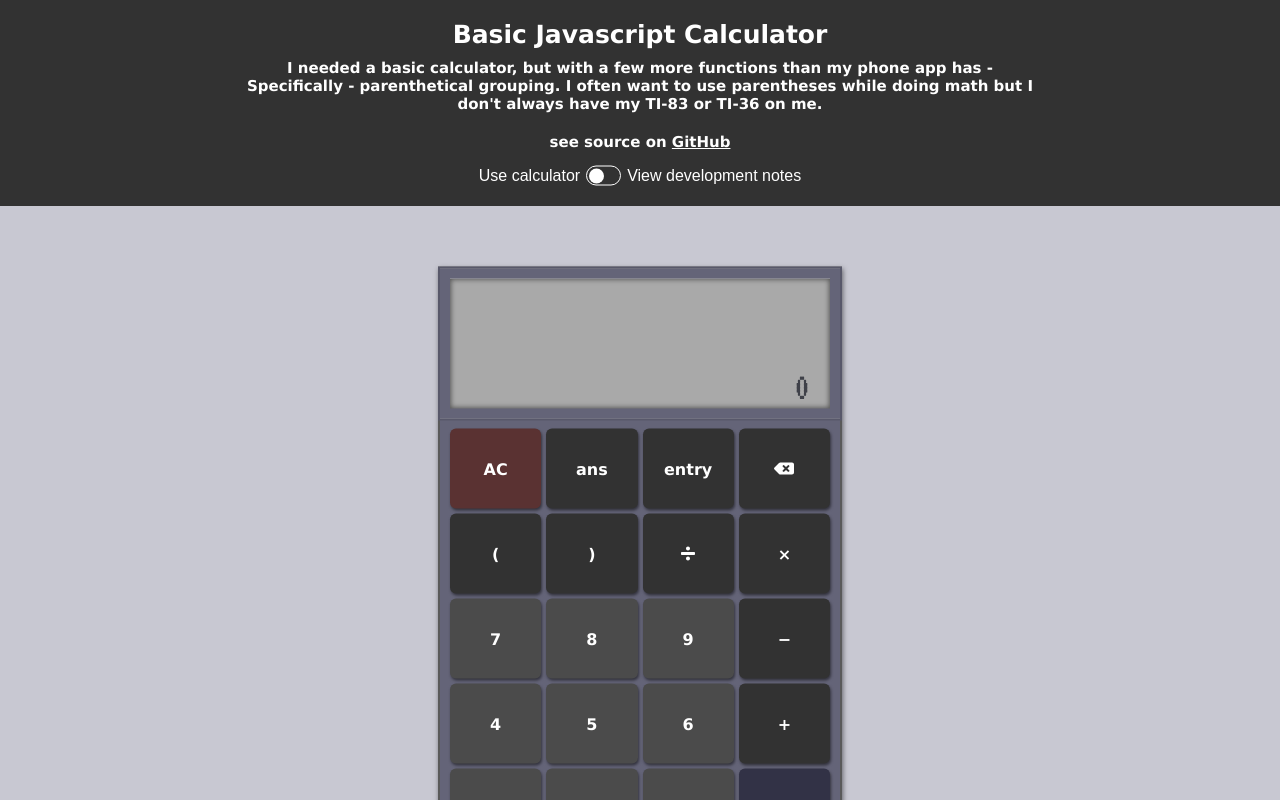
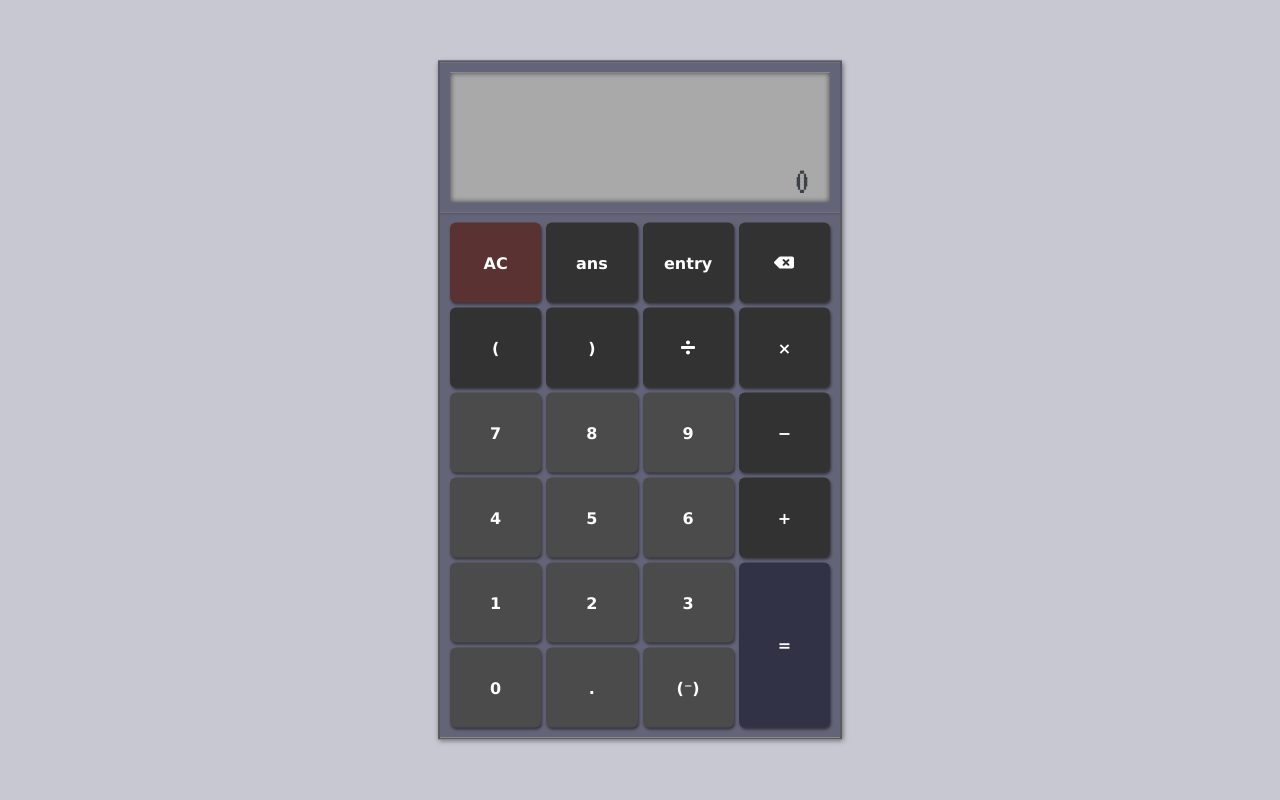
Before and after one commit to msmit1123/JavaScriptCalculator, a React (Create React App) app: page / in a window 1280 px wide. Built offline with nearby package versions, Linux system fonts and the light colour scheme.

Commit message:
removed header and development notes for production version

```diff
--- a/public/index.html
+++ b/public/index.html
@@ -13,8 +13,6 @@
   </head>
   <body>
     <noscript>You need to enable JavaScript to run this app.</noscript>
-    <!-- Include Grading Script for Free Code Camp -->
-    <script src="https://cdn.freecodecamp.org/testable-projects-fcc/v1/bundle.js"></script>
     <div id="root"></div>
   </body>
 </html>
--- a/src/App.js
+++ b/src/App.js
@@ -1,49 +1,14 @@
-/**
- * import node modules
- */
 import React from 'react';
 import './App.scss';
 
-/**
- * Import Components
- */
-import Header from './containers/Header/Header.js';
 import Calculator from './containers/Calculator/Calculator.js';
-import DevelopmentNotes from './containers/DevelopmentNotes/DevelopmentNotes.js';
 
-
-class App extends React.Component{
-  constructor(props){
-    super(props);
-    this.state={
-      isViewNotes:false,
-    }
-    this.viewApp = this.viewApp.bind(this);
-    this.viewNotes = this.viewNotes.bind(this);
-  }
-
-  viewNotes(){
-    this.setState({ isViewNotes:true })
-  }
-  viewApp() {
-    this.setState({ isViewNotes: false })
-  }
-
-  render(){
-    return (
-      <div className="App">
-        <Header view={ {
-          isViewNotes: this.state.isViewNotes,
-          viewApp: this.viewApp,
-          viewNotes: this.viewNotes
-        } } />
-        <div id="page-content" className={ !this.state.isViewNotes ? "app-view": "development-view" }>
-          {!this.state.isViewNotes && <Calculator />}
-          {this.state.isViewNotes && <DevelopmentNotes />}
-        </div>
-      </div>
-    );
-  }
+function App() {
+  return (
+    <div className='App'>
+      <Calculator />
+    </div>
+  );
 }
 
 export default App;
--- a/src/App.scss
+++ b/src/App.scss
@@ -1,29 +1,15 @@
-/*
-* Import CSS Variables
-*/
 @import './_variables.scss';
-
 
 .App {
   position: fixed;
-  width:100%;
-  height:100%;
+  top: 0px;
+  left: 0px;
+  width: 100%;
+  height: 100%;
+  min-height: 350px;
   overflow-y: auto;
   overflow-x: hidden;
   text-align: center;
-  transition: all 0.2s,
-  background-color 1s;
+  background-color: $background-color;
+  transition: all 0.2s, background-color 1s;
 }
-
-#page-content{
-  top: 0px;
-  width:100%;
-  background-color: $background-color;
-  &.app-view{
-    height: 100%;
-    min-height: 350px;
-  }
-  &.development-view{
-    min-height: 100px;
-  }
-}
--- a/src/components/ToggleSwitch/ToggleSwitch.js
+++ /dev/null
@@ -1,22 +0,0 @@
-import React from 'react';
-import { PropTypes } from 'prop-types';
-
-import './ToggleSwitch.scss';
-
-function ToggleSwitch({ id, className, ...props }) {
-  return (
-    <div className={className}>
-      <input type='checkbox' id={id} {...props} />
-      <label className={`${className}__graphic`} htmlFor={id}></label>
-    </div>
-  );
-}
-
-ToggleSwitch.propTypes = {
-  id: PropTypes.string.isRequired,
-  className: PropTypes.string.isRequired,
-  checked: PropTypes.bool.isRequired,
-  onChange: PropTypes.func.isRequired
-};
-
-export default ToggleSwitch;
--- a/src/components/ToggleSwitch/ToggleSwitch.scss
+++ /dev/null
@@ -1,51 +0,0 @@
-.toggle-switch-type-A {
-  $toggle-type: &;
-  display: inline-block;
-  --switchSize: 1em;
-  --switchWidthFactor: 2;
-  --switchEdgeThickness: 0.1em;
-  transform: translateY(0.3em);
-
-  & input {
-    position: absolute;
-    z-index: -1;
-    opacity: 0;
-
-    &:checked ~ #{$toggle-type}__graphic::after {
-      left: 100%;
-      transform: translateX(-100%);
-      background-color: white;
-    }
-    &:checked ~ #{$toggle-type}__graphic {
-      background-color: rgba(255, 0, 0, 0);
-      border: solid var(--switchEdgeThickness) white;
-    }
-  }
-
-  &__graphic {
-    display: inline-block;
-    width: calc(var(--switchSize) * var(--switchWidthFactor));
-    height: var(--switchSize);
-    border-radius: calc(var(--switchSize) / 2 + var(--switchEdgeThickness) * 2);
-    border: solid var(--switchEdgeThickness) white;
-    padding: var(--switchEdgeThickness);
-    transition: all 0.1s 0.05s;
-    cursor: pointer;
-
-    &::after {
-      display: block;
-      position: relative;
-      content: '';
-      left: 0%;
-      background-color: rgb(255, 255, 255);
-      width: var(--switchSize);
-      height: var(--switchSize);
-      border-radius: calc(var(--switchSize) / 2);
-      transition: all 0.2s 0s;
-    }
-
-    &:active::after {
-      width: calc(var(--switchSize) * 1.5);
-    }
-  }
-}
--- a/src/components/ToggleWithLabels/ToggleWithLabels.js
+++ /dev/null
@@ -1,65 +0,0 @@
-import React from 'react';
-import { PropTypes } from 'prop-types';
-
-import './ToggleWithLabels.scss';
-
-import ToggleSwitch from '../ToggleSwitch/ToggleSwitch.js';
-
-function ToggleWithLabels({
-  isChecked,
-  id,
-  toggleSwitchType,
-  uncheckedInfo,
-  checkedInfo,
-  ...props
-}) {
-  const toggleSwitch = (event) => {
-    if (!event.target.checked) {
-      uncheckedInfo.action();
-    }
-    if (event.target.checked) {
-      checkedInfo.action();
-    }
-  };
-
-  return (
-    <div className='toggle-with-labels' id={id}>
-      <button
-        className='toggle-with-labels__label'
-        onClick={uncheckedInfo.action}
-      >
-        {uncheckedInfo.label}
-      </button>
-      <ToggleSwitch
-        className={toggleSwitchType}
-        id={id + '-switch'}
-        onChange={toggleSwitch}
-        checked={isChecked}
-        {...props}
-      />
-      <button
-        className='toggle-with-labels__label'
-        onClick={checkedInfo.action}
-      >
-        {checkedInfo.label}
-      </button>
-    </div>
-  );
-}
-
-ToggleWithLabels.propTypes = {
-  isChecked: PropTypes.bool.isRequired,
-  id: PropTypes.string.isRequired,
-  toggleSwitchType: PropTypes.string.isRequired,
-  checkedInfo: PropTypes.shape({
-    label: PropTypes.string.isRequired,
-    action: PropTypes.func.isRequired
-  }).isRequired,
-  uncheckedInfo: PropTypes.shape({
-    label: PropTypes.string.isRequired,
-    action: PropTypes.func.isRequired
-  }).isRequired,
-  children: PropTypes.node
-};
-
-export default ToggleWithLabels;
--- a/src/components/ToggleWithLabels/ToggleWithLabels.scss
+++ /dev/null
@@ -1,20 +0,0 @@
-.toggle-with-labels {
-  & input {
-    position: absolute;
-    z-index: -1;
-    opacity: 0;
-  }
-
-  &__label {
-    display: inline-block;
-    border: none;
-    margin: 0;
-    text-decoration: none;
-    color: #ffffff;
-    background-color: rgba(0, 0, 0, 0);
-    font-size: 1rem;
-    cursor: pointer;
-    text-align: center;
-    transition: all 250ms ease-in-out;
-  }
-}
--- a/src/containers/DevelopmentNotes/DevelopmentNotes.js
+++ /dev/null
@@ -1,45 +0,0 @@
-import React from 'react';
-
-import './DevelopmentNotes.scss';
-
-import sketchOne400 from '../../assets/images/layout-sketch-page-one-400w.jpg';
-import sketchOne640 from '../../assets/images/layout-sketch-page-one-640w.jpg';
-import sketchTwo400 from '../../assets/images/layout-sketch-page-two-400w.jpg';
-import sketchTwo640 from '../../assets/images/layout-sketch-page-two-640w.jpg';
-
-function DevelopmentNotes() {
-  return (
-    <div id='development-notes'>
-      <h2>Development sketches and notes</h2>
-      <p>
-        I wanted to document my original concept sketches and thoughts on this
-        project scanned out of my notebookd. I thought it might be helpful to
-        have available for reference later if I ever need it.
-      </p>
-      <figure>
-        <img
-          srcSet={sketchOne400 + ' 400w, ' + sketchOne640 + ' 640w '}
-          sizes='(max-width: 768px) 100vw,
-                        800px'
-          src={sketchOne640}
-          alt='pencil sketches of layouts and ideas for this project'
-        />
-        <figcaption>scan of first page</figcaption>
-      </figure>
-      <br />
-      <figure>
-        <img
-          srcSet={sketchTwo400 + ' 400w, ' + sketchTwo640 + ' 640w '}
-          sizes='(max-width: 768px) 100vw,
-                        800px'
-          src={sketchTwo640}
-          alt='pencil sketches of layouts and ideas for this project'
-        />
-        <figcaption>scan of second page</figcaption>
-      </figure>
-      <br />
-    </div>
-  );
-}
-
-export default DevelopmentNotes;
--- a/src/containers/DevelopmentNotes/DevelopmentNotes.scss
+++ /dev/null
@@ -1,28 +0,0 @@
-@import '../../_variables.scss';
-
-#development-notes {
-  padding-top: 30px;
-  h2 {
-    font-size: 21px;
-  }
-  p {
-    padding: 10px;
-    font-size: 14px;
-  }
-  img {
-    width: 100%;
-    border: 5px solid $background-color;
-  }
-
-  @media (min-width: $mobile-break) {
-    padding: 30px;
-    p {
-      max-width: 600px;
-      margin: auto;
-    }
-    img {
-      max-width: 500px;
-      margin: auto;
-    }
-  }
-}
--- a/src/containers/Header/Header.js
+++ /dev/null
@@ -1,47 +0,0 @@
-import React from 'react';
-import { PropTypes } from 'prop-types';
-
-import './Header.scss';
-
-import ToggleWithLabels from '../../components/ToggleWithLabels/ToggleWithLabels.js';
-
-function Header(props) {
-  return (
-    <header>
-      <h1>Basic Javascript Calculator</h1>
-      <p>
-        I needed a basic calculator, but with a few more functions than my phone
-        app has - Specifically - parenthetical grouping. I often want to use
-        parentheses while doing math but I don't always have my TI-83 or TI-36
-        on me.
-      </p>
-      <p>
-        see source on&nbsp;
-        <a href='https://github.com/msmit1123/basic-javascript-calculator'>
-          GitHub
-        </a>
-      </p>
-      <ToggleWithLabels
-        id='view-toggle'
-        isChecked={props.view.isViewNotes}
-        toggleSwitchType='toggle-switch-type-A'
-        uncheckedInfo={{ label: 'Use calculator', action: props.view.viewApp }}
-        checkedInfo={{
-          label: 'View development notes',
-          action: props.view.viewNotes
-        }}
-      />
-    </header>
-  );
-}
-
-Header.propTypes = {
-  children: PropTypes.node,
-  view: PropTypes.shape({
-    isViewNotes: PropTypes.bool.isRequired,
-    viewApp: PropTypes.func,
-    viewNotes: PropTypes.func
-  })
-};
-
-export default Header;
--- a/src/containers/Header/Header.scss
+++ /dev/null
@@ -1,23 +0,0 @@
-@import '../../_variables.scss';
-
-header {
-  top: 0px;
-  padding: 20px 10%;
-  background-color: rgba(50, 50, 50, 1);
-  color: white;
-  font-size: 15px;
-  & a {
-    color: white;
-  }
-  h1 {
-    font-size: 25px;
-    margin: 0px;
-  }
-  @media (min-width: $mobile-break) {
-    p {
-      padding: 10px;
-      max-width: 800px;
-      margin: auto;
-    }
-  }
-}
```
